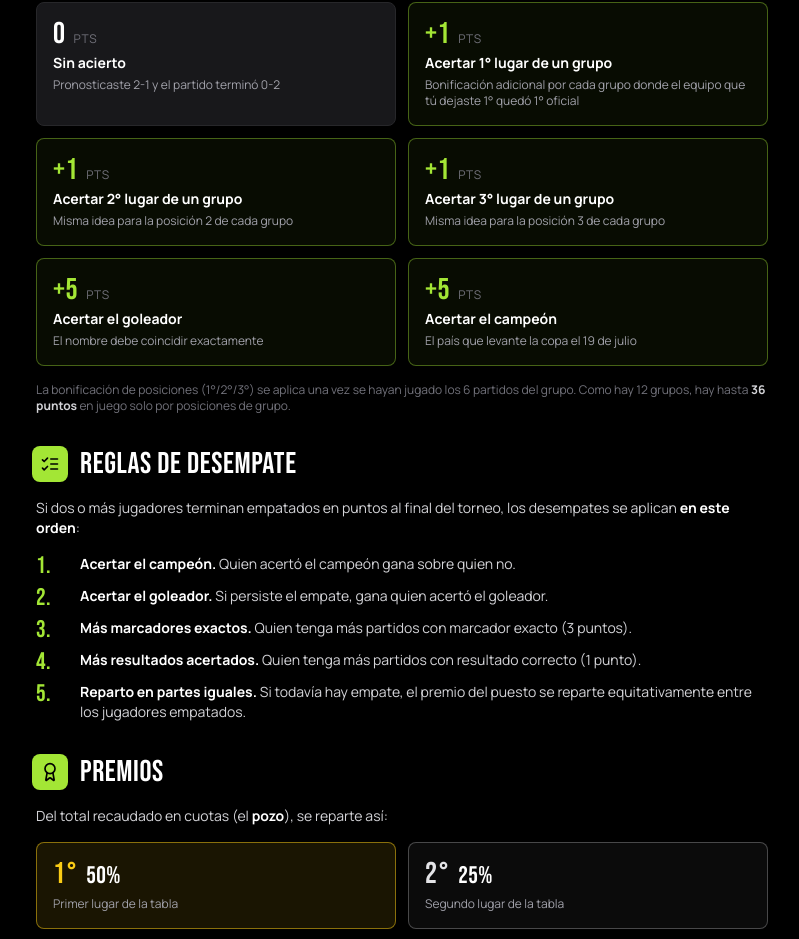
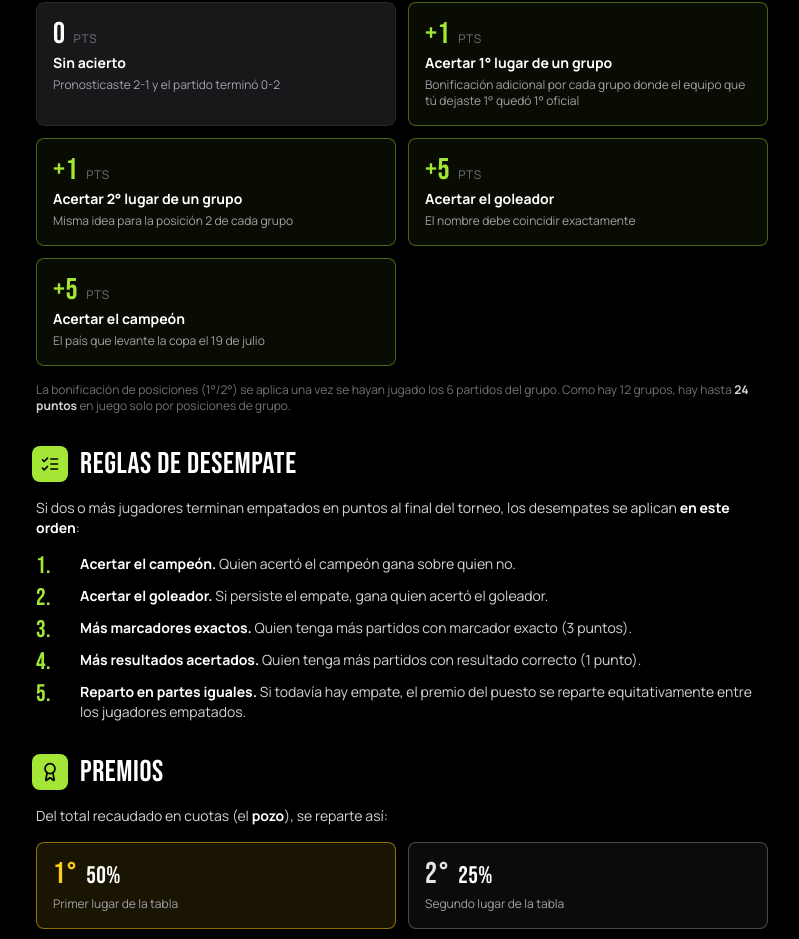
Before and after one commit to farvelaez-beep/quiniela-app, a Next.js app: page /rules in a window 1280 px wide. Shown: the part 888-1827 px from the top of the page, without its empty margins (240-1039 px from the left). Built offline with nearby package versions, Linux system fonts and the light colour scheme.

Commit message:
bonus solo 1 y 2

```diff
--- a/src/app/dashboard/GroupStageClient.tsx
+++ b/src/app/dashboard/GroupStageClient.tsx
@@ -106,7 +106,7 @@ export default function GroupStageClient({
       <div className="flex items-end justify-between mb-6 flex-wrap gap-3">
         <div>
           <h2 className="font-display text-5xl leading-none">FASE DE GRUPOS</h2>
-          <p className="text-zinc-400 text-sm mt-1">72 partidos · Marcador exacto = 3 pts · Resultado = 1 pt · Posición correcta en grupo = +1 pt c/u</p>
+          <p className="text-zinc-400 text-sm mt-1">72 partidos · Marcador exacto = 3 pts · Resultado = 1 pt · Acertar 1° o 2° del grupo = +1 pt c/u</p>
         </div>
         <div className="flex items-center gap-4">
           {(pointsTotal + totalPositionBonus) > 0 && (
@@ -319,7 +319,7 @@ function StandingsTable({
                     <span className="font-medium">{TEAMS_ES[s.team]}</span>
                     {passes && <Star className="w-3 h-3 text-lime-400 fill-lime-400"/>}
                     {passes3rd && <Star className="w-3 h-3 text-yellow-400 fill-yellow-400"/>}
-                    {userHit && i < 3 && (
+                    {userHit && i < 2 && (
                       <span className="text-[10px] bg-lime-400 text-black px-1 rounded font-bold ml-1">+1</span>
                     )}
                   </div>
--- a/src/app/rules/page.tsx
+++ b/src/app/rules/page.tsx
@@ -51,12 +51,11 @@ export default function RulesPage() {
             <PointCard pts="0" label="Sin acierto" desc="Pronosticaste 2-1 y el partido terminó 0-2" />
             <PointCard pts="+1" label="Acertar 1° lugar de un grupo" desc="Bonificación adicional por cada grupo donde el equipo que tú dejaste 1° quedó 1° oficial" highlight />
             <PointCard pts="+1" label="Acertar 2° lugar de un grupo" desc="Misma idea para la posición 2 de cada grupo" highlight />
-            <PointCard pts="+1" label="Acertar 3° lugar de un grupo" desc="Misma idea para la posición 3 de cada grupo" highlight />
             <PointCard pts="+5" label="Acertar el goleador" desc="El nombre debe coincidir exactamente" highlight />
             <PointCard pts="+5" label="Acertar el campeón" desc="El país que levante la copa el 19 de julio" highlight />
           </div>
           <p className="text-xs text-zinc-500 mt-4">
-            La bonificación de posiciones (1°/2°/3°) se aplica una vez se hayan jugado los 6 partidos del grupo. Como hay 12 grupos, hay hasta <strong className="text-zinc-300">36 puntos</strong> en juego solo por posiciones de grupo.
+            La bonificación de posiciones (1°/2°) se aplica una vez se hayan jugado los 6 partidos del grupo. Como hay 12 grupos, hay hasta <strong className="text-zinc-300">24 puntos</strong> en juego solo por posiciones de grupo.
           </p>
         </Section>
 
--- a/src/lib/scoring.ts
+++ b/src/lib/scoring.ts
@@ -41,7 +41,7 @@ export function scoreGroupPositions(
   const userTable = calculateGroupStandings(groupKey, predictions);
   const realTable = calculateGroupStandings(groupKey, results);
   let pts = 0;
-  for (let i = 0; i < 3; i++) {
+  for (let i = 0; i < 2; i++) {
     if (userTable[i] && realTable[i] && userTable[i].team === realTable[i].team) pts++;
   }
   return pts;
```
